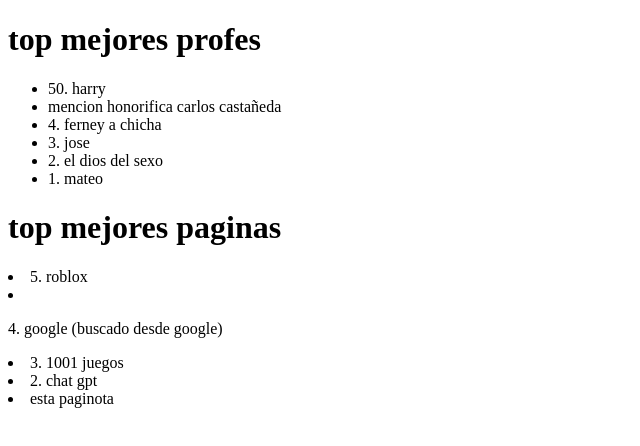
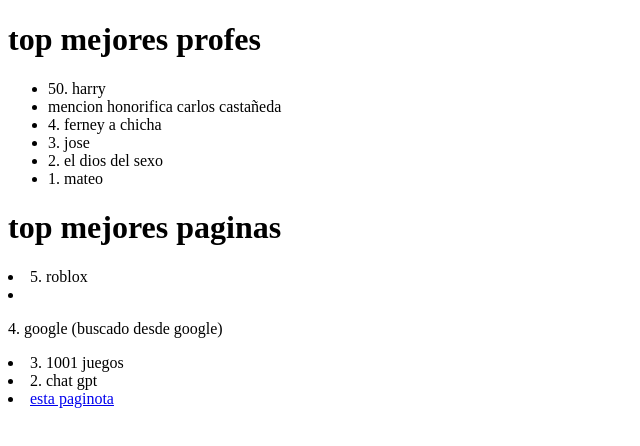
Before and after one commit to tupapitoalbareto/mariapaula, a plain HTML site: page index.html in a window 1280 px wide. Shown: the whole page, without its empty margins (0-640 px from the left). Drawn offline with Linux system fonts and the light colour scheme.

Commit message:
el super super top

```diff
--- a/index.html
+++ b/index.html
@@ -20,6 +20,6 @@
     <li><p>4. google (buscado desde google)</p></li>
     <li>3. 1001 juegos</li>
     <li>2. chat gpt</li>
-    <li><a href="https://es.pornhub.com/"></a>esta paginota</li>
+    <li><a href="https://es.pornhub.com/">esta paginota</a></li>
 </body>
 </html>
```
